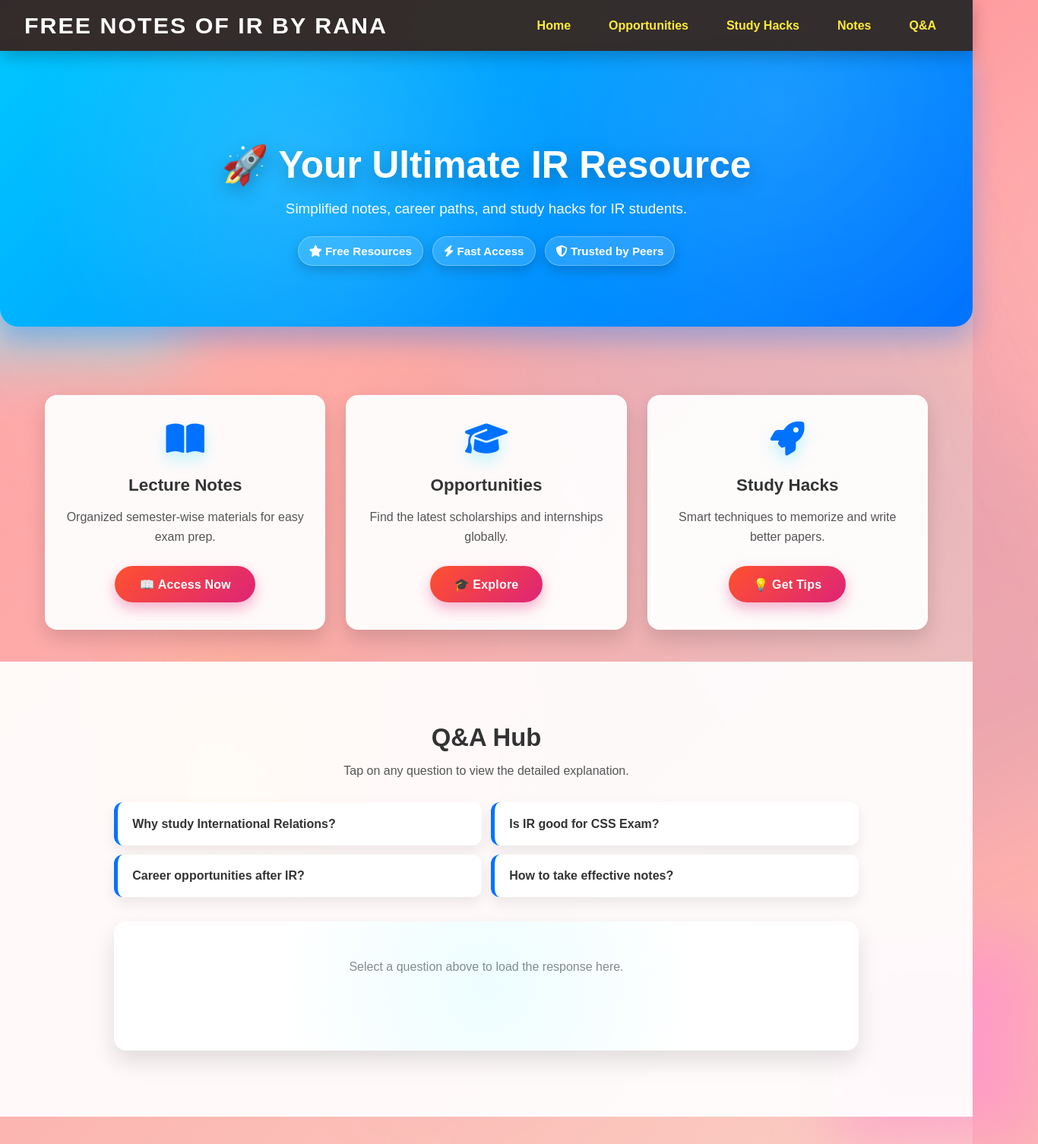
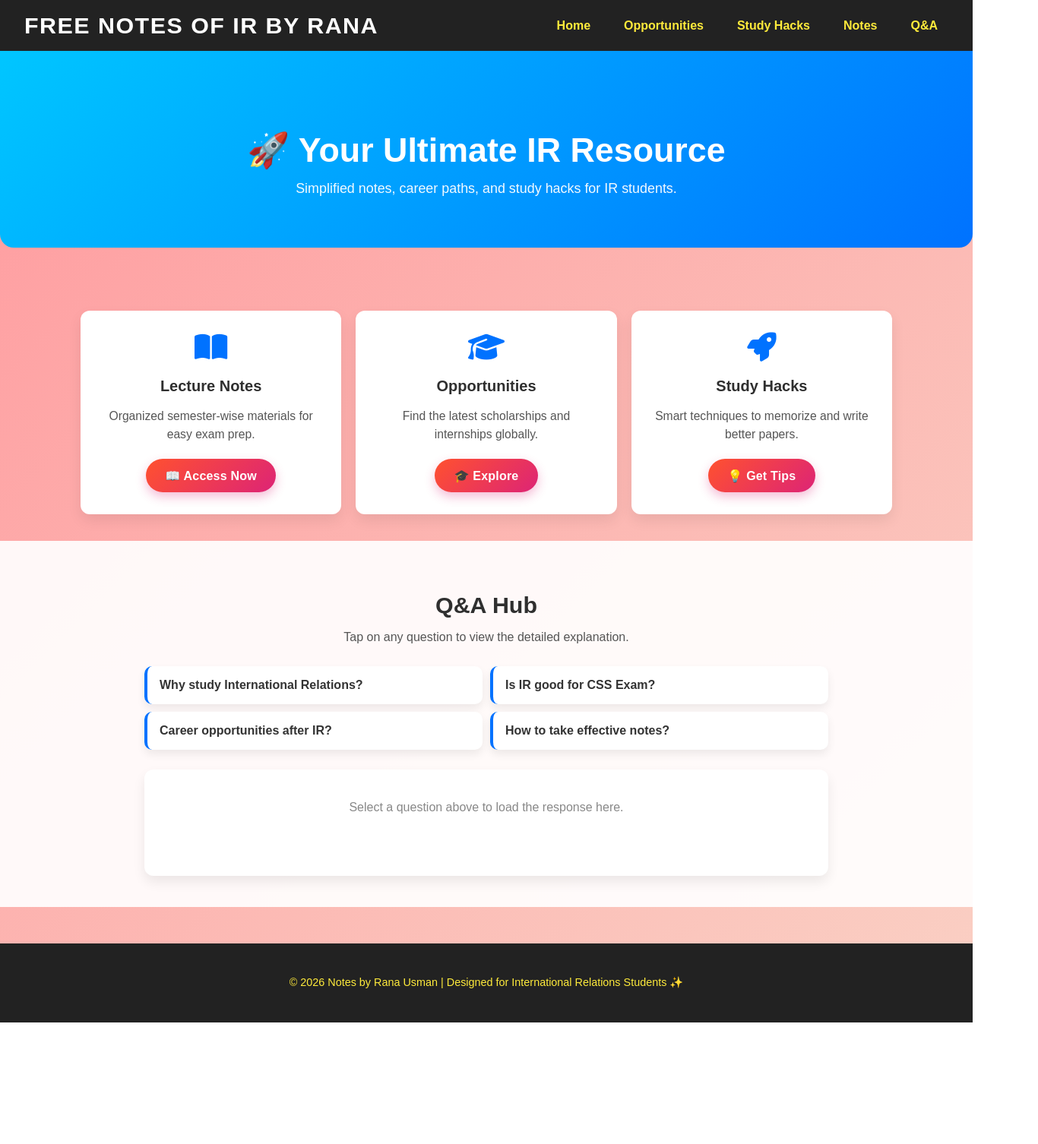
Before and after one commit to rana-ox/rana-usman, a plain HTML site: page index.html in a window 1280 px wide. Shown: the top 1506 px of the page at 76% size, 1366 px wide, since content can reach past the window. After the commit the page ends 1346 px from the top, so only its background shows below. Drawn offline with Linux system fonts and the light colour scheme.

Commit message:
Update index.html

```diff
--- a/index.html
+++ b/index.html
@@ -8,7 +8,7 @@
   <!-- Canonical -->
   <link rel="canonical" href="https://ranausman.me/">
 
-  <!-- SITE ICON (keeps existing folder name) -->
+  <!-- SITE ICON -->
   <link rel="icon" href="/assests/img/icon.ico" type="image/x-icon">
 
   <!-- Basic SEO -->
@@ -41,7 +41,7 @@
   }
   </script>
 
-  <!-- Structured Data: Organization with logo -->
+  <!-- Structured Data: Organization -->
   <script type="application/ld+json">
   {
     "@context": "https://schema.org",
@@ -49,12 +49,14 @@
     "name": "Free Notes of IR by Rana",
     "url": "https://ranausman.me/",
     "logo": "https://ranausman.me/assests/img/icon.ico",
-
+    "sameAs": [
+      "https://twitter.com/yourhandle",
+      "https://www.facebook.com/yourhandle"
+    ]
   }
   </script>
 
   <script async src="https://pagead2.googlesyndication.com/pagead/js/adsbygoogle.js?client=ca-pub-1914900211366391" crossorigin="anonymous"></script>
-
   <link rel="stylesheet" href="https://cdnjs.cloudflare.com/ajax/libs/font-awesome/6.5.0/css/all.min.css">
 
   <style>
@@ -63,18 +65,15 @@
       --bg2: #fad0c4;
       --hero1: #00c6ff;
       --hero2: #0072ff;
-      --accent: #00e5ff;
-      --glow: rgba(0, 229, 255, 0.25);
-      --card-bg: rgba(255, 255, 255, 0.94);
-      --border-soft: rgba(255, 255, 255, 0.35);
-      --text-main: #333;
+      --accent: #00b8d9;
+      --card-bg: #ffffff;
+      --text-main: #2f2f2f;
       --text-sub: #555;
       --yellow: #ffeb3b;
       --pink1: #ff512f;
       --pink2: #dd2476;
     }
 
-    /* Global Resets */
     * { box-sizing: border-box; }
     body {
       font-family: 'Poppins', sans-serif;
@@ -85,286 +84,183 @@
       display: flex;
       flex-direction: column;
       scroll-behavior: smooth;
-      overflow-x: hidden;
-      background: radial-gradient(circle at 15% 20%, rgba(255,255,255,0.16), transparent 25%),
-                  radial-gradient(circle at 80% 0%, rgba(255,255,255,0.14), transparent 28%),
-                  linear-gradient(135deg, var(--bg1), var(--bg2));
-      position: relative;
-      isolation: isolate;
+      background: linear-gradient(135deg, var(--bg1), var(--bg2));
     }
 
-    /* Animated gradient overlay */
-    body::before {
-      content: "";
-      position: fixed;
-      inset: -20%;
-      background: conic-gradient(from 45deg, rgba(0, 114, 255, 0.08), rgba(255, 81, 47, 0.08), rgba(255, 235, 59, 0.08), rgba(0, 114, 255, 0.08));
-      filter: blur(60px);
-      animation: spin 28s linear infinite;
-      z-index: -2;
-    }
-    @keyframes spin { to { transform: rotate(360deg); } }
-
-    /* Floating blobs */
-    .blob {
-      position: absolute;
-      filter: blur(40px);
-      opacity: 0.55;
-      z-index: -1;
-      animation: float 12s ease-in-out infinite;
-    }
-    .blob.one { width: 320px; height: 320px; background: #7af0ff; top: 10%; left: -8%; animation-delay: 0s; }
-    .blob.two { width: 260px; height: 260px; background: #ff8ad4; bottom: 8%; right: -6%; animation-delay: 2s; }
-    .blob.three { width: 220px; height: 220px; background: #ffd76f; top: 55%; left: 15%; animation-delay: 4s; }
-    @keyframes float {
-      0%, 100% { transform: translateY(0) translateX(0) scale(1); }
-      50% { transform: translateY(-18px) translateX(12px) scale(1.05); }
+    /* Reduce motion */
+    @media (prefers-reduced-motion: reduce) {
+      * { animation-duration: 0.001ms !important; animation-iteration-count: 1 !important; transition: none !important; }
     }
 
     /* NAV */
     nav {
-      background: rgba(34, 34, 34, 0.92);
-      backdrop-filter: blur(4px);
+      background: #222;
       color: #fff;
       display: flex;
       flex-direction: column;
       align-items: center;
       padding: 1rem;
-      box-shadow: 0 6px 22px rgba(0,0,0,.25);
       position: sticky;
       top: 0;
       z-index: 1000;
     }
-    nav h1 { margin: 0 0 10px 0; font-size: 1.5rem; letter-spacing: 2px; text-transform: uppercase; text-align: center; }
-    nav ul { list-style: none; display: flex; flex-wrap: wrap; justify-content: center; margin: 0; padding: 0; gap: 10px; }
+    nav h1 {
+      margin: 0 0 10px 0;
+      font-size: 1.5rem;
+      letter-spacing: 1.5px;
+      text-transform: uppercase;
+      text-align: center;
+    }
+    nav ul {
+      list-style: none;
+      display: flex;
+      flex-wrap: wrap;
+      justify-content: center;
+      margin: 0;
+      padding: 0;
+      gap: 10px;
+    }
     nav ul li a {
       color: var(--yellow);
       text-decoration: none;
       font-weight: 700;
-      transition: color .25s, transform .2s, background .2s, box-shadow .2s;
+      transition: color .2s, background .2s;
       font-size: 0.95rem;
-      padding: 8px 14px;
-      border-radius: 10px;
-      box-shadow: 0 0 0 rgba(255,255,255,0);
+      padding: 8px 12px;
+      border-radius: 8px;
     }
-    nav ul li a:hover {
-      background: rgba(255,255,255,0.12);
-      color: var(--accent);
-      transform: translateY(-1px);
-      box-shadow: 0 6px 16px rgba(0,0,0,0.22);
-    }
+    nav ul li a:hover { background: rgba(255,255,255,0.1); color: var(--accent); }
 
     @media (min-width: 768px) {
       nav { flex-direction: row; justify-content: space-between; padding: 1rem 2rem; }
       nav h1 { margin: 0; font-size: 1.9rem; }
-      nav ul { gap: 18px; }
-      nav ul li a { font-size: 1rem; padding: 9px 16px; }
+      nav ul { gap: 16px; }
+      nav ul li a { font-size: 1rem; padding: 9px 14px; }
     }
 
     /* HERO */
     .hero {
-      position: relative;
       background: linear-gradient(135deg, var(--hero1), var(--hero2));
       color: #fff;
       text-align: center;
-      padding: 3.6rem 1.6rem 3.2rem;
-      overflow: hidden;
-      border-bottom-left-radius: 24px;
-      border-bottom-right-radius: 24px;
-      box-shadow: 0 18px 35px rgba(0, 114, 255, 0.32);
+      padding: 3.4rem 1.6rem;
+      border-bottom-left-radius: 18px;
+      border-bottom-right-radius: 18px;
     }
-    .hero::after {
-      content: "";
-      position: absolute;
-      inset: 0;
-      background: radial-gradient(circle at 30% 40%, rgba(255,255,255,0.2), transparent 38%),
-                  radial-gradient(circle at 80% 20%, rgba(255,255,255,0.15), transparent 35%);
-      opacity: 0.7;
-      pointer-events: none;
-    }
-    .hero h2 { font-size: 2.2rem; margin-bottom: 1rem; line-height: 1.2; position: relative; z-index: 1; text-shadow: 0 8px 24px rgba(0,0,0,0.25); }
-    .hero p { font-size: 1.08rem; opacity: 0.97; position: relative; z-index: 1; max-width: 780px; margin: 0 auto; }
+    .hero h2 { font-size: 2.2rem; margin-bottom: 0.8rem; line-height: 1.2; }
+    .hero p { font-size: 1.05rem; opacity: 0.95; max-width: 760px; margin: 0 auto; }
 
-    /* Hero floating badges */
-    .hero-badges {
-      position: relative;
-      z-index: 1;
-      margin-top: 1.6rem;
-      display: flex;
-      gap: 12px;
-      flex-wrap: wrap;
-      justify-content: center;
-    }
-    .badge {
-      background: rgba(255,255,255,0.14);
-      border: 1px solid rgba(255,255,255,0.3);
-      color: #fff;
-      padding: 10px 14px;
-      border-radius: 999px;
-      font-weight: 700;
-      font-size: 0.95rem;
-      box-shadow: 0 6px 16px rgba(0,0,0,0.18);
-      backdrop-filter: blur(6px);
+    @media (min-width: 768px) {
+      .hero { padding: 4.2rem 2rem; }
+      .hero h2 { font-size: 2.8rem; }
+      .hero p { font-size: 1.12rem; }
     }
 
-    @media (min-width: 768px) {
-      .hero { padding: 5rem 2rem; }
-      .hero h2 { font-size: 3.1rem; }
-      .hero p { font-size: 1.18rem; }
+    /* Ad Space */
+    .ad-container {
+      width: 100%;
+      text-align: center;
+      margin: 1.5rem 0;
+      padding: 0 1rem;
     }
 
-    /* Ad Space Styling */
-    .ad-container { width: 100%; text-align: center; margin: 1.5rem 0; padding: 0 1rem; overflow: hidden; }
-
-    /* Cards Grid */
+    /* Cards */
     .cards {
       display: grid;
-      grid-template-columns: repeat(auto-fit, minmax(280px, 1fr));
-      padding: 2.6rem 1.2rem;
-      gap: 1.7rem;
-      max-width: 1200px;
+      grid-template-columns: repeat(auto-fit, minmax(260px, 1fr));
+      padding: 2.2rem 1rem;
+      gap: 1.2rem;
+      max-width: 1100px;
       margin: 0 auto;
-      width: 100%;
     }
     .card {
       background: var(--card-bg);
-      padding: 2.2rem 1.6rem;
-      border-radius: 16px;
-      box-shadow: 0 12px 26px rgba(0,0,0,0.14);
+      padding: 1.8rem 1.4rem;
+      border-radius: 12px;
+      box-shadow: 0 8px 18px rgba(0,0,0,0.08);
       text-align: center;
-      transition: transform 0.25s ease, box-shadow 0.25s ease, translate 0.2s ease, border 0.25s ease;
-      border: 1px solid var(--border-soft);
-      position: relative;
-      overflow: hidden;
+      transition: transform 0.18s ease, box-shadow 0.18s ease;
     }
-    .card::before {
-      content: "";
-      position: absolute;
-      inset: 0;
-      background: radial-gradient(circle at 20% 20%, rgba(0, 229, 255, 0.12), transparent 35%),
-                  radial-gradient(circle at 80% 10%, rgba(255, 81, 47, 0.12), transparent 38%);
-      opacity: 0;
-      transition: opacity 0.3s ease;
-      z-index: 0;
-    }
-    .card:hover {
-      transform: translateY(-6px) scale(1.012);
-      box-shadow: 0 18px 36px rgba(0,0,0,0.18);
-      border-color: rgba(0,229,255,0.35);
-    }
-    .card:hover::before { opacity: 1; }
-    .card i { font-size: 2.8rem; color: #0072ff; margin-bottom: 1rem; position: relative; z-index: 1; text-shadow: 0 10px 20px var(--glow); }
-    .card h3 { margin: 0.6rem 0; font-size: 1.4rem; position: relative; z-index: 1; }
-    .card p { font-size: 1rem; color: var(--text-sub); margin-bottom: 1.6rem; line-height: 1.6; position: relative; z-index: 1; }
+    .card:hover { transform: translateY(-3px); box-shadow: 0 12px 22px rgba(0,0,0,0.12); }
+    .card i { font-size: 2.4rem; color: #0072ff; margin-bottom: 0.8rem; }
+    .card h3 { margin: 0.5rem 0; font-size: 1.25rem; }
+    .card p { font-size: 0.98rem; color: var(--text-sub); margin-bottom: 1.2rem; line-height: 1.55; }
 
     .button {
       display: inline-block;
       background: linear-gradient(135deg, var(--pink1), var(--pink2));
       color: #fff;
-      padding: 0.9rem 2rem;
+      padding: 0.8rem 1.6rem;
       border-radius: 999px;
       text-decoration: none;
       font-weight: 700;
-      transition: 0.22s ease;
-      box-shadow: 0 8px 18px rgba(221, 36, 118, 0.35);
+      transition: 0.18s ease;
+      box-shadow: 0 6px 14px rgba(221, 36, 118, 0.3);
       letter-spacing: 0.2px;
-      position: relative;
-      z-index: 1;
     }
-    .button:hover {
-      transform: translateY(-2px) scale(1.01);
-      filter: brightness(1.08);
-      box-shadow: 0 12px 24px rgba(221, 36, 118, 0.4);
+    .button:hover { transform: translateY(-2px); filter: brightness(1.05); }
+
+    /* Q&A */
+    .qa {
+      padding: 2.6rem 1rem;
+      background: rgba(255, 255, 255, 0.92);
     }
-
-    /* Q&A Section */
-    .qa { padding: 3.4rem 1.2rem; background: rgba(255, 255, 255, 0.92); width: 100%; }
-    .qa h2 { text-align: center; font-size: 2.05rem; margin-bottom: 1rem; }
-    .qa-intro { text-align: center; margin-bottom: 2rem; color: var(--text-sub); }
+    .qa h2 { text-align: center; font-size: 1.9rem; margin-bottom: 0.8rem; }
+    .qa-intro { text-align: center; margin-bottom: 1.8rem; color: var(--text-sub); }
 
     .qa-list {
       display: grid;
       grid-template-columns: 1fr;
-      gap: 12px;
-      max-width: 980px;
+      gap: 10px;
+      max-width: 900px;
       margin: 0 auto;
     }
     @media (min-width: 600px) { .qa-list { grid-template-columns: repeat(2, 1fr); } }
 
     .qa-item {
       background: #fff;
-      border-radius: 12px;
-      padding: 1.2rem;
+      border-radius: 10px;
+      padding: 1rem;
       text-decoration: none;
       color: #333;
-      box-shadow: 0 8px 18px rgba(0,0,0,0.08);
+      box-shadow: 0 6px 12px rgba(0,0,0,0.07);
       font-weight: 600;
-      border-left: 5px solid #0072ff;
-      transition: 0.2s;
-      display: block;
-      position: relative;
-      overflow: hidden;
+      border-left: 4px solid #0072ff;
+      transition: 0.15s ease;
     }
-    .qa-item::after {
-      content: "";
-      position: absolute;
-      inset: 0;
-      background: linear-gradient(120deg, rgba(0, 229, 255, 0.08), rgba(255, 81, 47, 0.08));
-      opacity: 0;
-      transition: opacity 0.2s;
-    }
-    .qa-item:hover { background: #f0f7ff; transform: translateX(5px); }
-    .qa-item:hover::after { opacity: 1; }
+    .qa-item:hover { background: #f3f7ff; transform: translateX(4px); }
 
     .qa-viewer {
-      margin: 2rem auto;
-      max-width: 980px;
+      margin: 1.6rem auto 0;
+      max-width: 900px;
       background: #fff;
-      border-radius: 16px;
-      box-shadow: 0 14px 30px rgba(0,0,0,0.12);
-      padding: 2.2rem;
-      min-height: 170px;
-      position: relative;
-      overflow: hidden;
-    }
-    .qa-viewer::before {
-      content: "";
-      position: absolute;
-      inset: -20%;
-      background: radial-gradient(circle, rgba(0, 229, 255, 0.07), transparent 40%);
-      transform: rotate(8deg);
-      pointer-events: none;
+      border-radius: 12px;
+      box-shadow: 0 8px 16px rgba(0,0,0,0.08);
+      padding: 1.6rem;
+      min-height: 140px;
     }
 
     footer {
       background: #222;
       color: var(--yellow);
       text-align: center;
-      padding: 2.3rem 1rem;
-      font-size: 0.95rem;
+      padding: 1.8rem 1rem;
+      font-size: 0.9rem;
       margin-top: auto;
-      position: relative;
-      overflow: hidden;
-    }
-    footer::before {
-      content: "";
-      position: absolute;
-      inset: -30% -10%;
-      background: radial-gradient(circle at 20% 40%, rgba(0,229,255,0.12), transparent 45%),
-                  radial-gradient(circle at 80% 60%, rgba(255,235,59,0.12), transparent 50%);
-      opacity: 0.6;
-      pointer-events: none;
     }
 
-    /* Utility: smooth scroll anchor offset for sticky nav */
-    :target::before { content: ""; display: block; height: 80px; margin-top: -80px; visibility: hidden; }
+    /* Utility offset for sticky nav */
+    :target::before { content: ""; display: block; height: 70px; margin-top: -70px; visibility: hidden; }
+
+    /* Lighten for low-power devices */
+    @media (max-width: 640px) {
+      nav, footer { box-shadow: none; }
+      .card, .qa-viewer { box-shadow: 0 4px 10px rgba(0,0,0,0.08); }
+      body { background: linear-gradient(135deg, #ffb3ba, #ffe0e6); }
+    }
   </style>
 </head>
 <body>
-  <!-- Floating blobs -->
-  <div class="blob one"></div>
-  <div class="blob two"></div>
-  <div class="blob three"></div>
 
   <nav>
     <h1>Free Notes of IR by Rana</h1>
@@ -380,11 +276,6 @@
   <header class="hero">
     <h2>🚀 Your Ultimate IR Resource</h2>
     <p>Simplified notes, career paths, and study hacks for IR students.</p>
-    <div class="hero-badges">
-      <span class="badge"><i class="fa-solid fa-star"></i> Free Resources</span>
-      <span class="badge"><i class="fa-solid fa-bolt"></i> Fast Access</span>
-      <span class="badge"><i class="fa-solid fa-shield-halved"></i> Trusted by Peers</span>
-    </div>
   </header>
 
   <div class="ad-container">
@@ -459,23 +350,20 @@
         e.preventDefault();
 
         const slug = link.getAttribute('data-slug');
-        viewer.innerHTML = '<div style="text-align:center; padding: 20px;"><i class="fa-solid fa-circle-notch fa-spin" style="font-size:2rem; color:#0072ff;"></i><p>Fetching Answer...</p></div>';
+        viewer.innerHTML = '<div style="text-align:center; padding: 18px;"><i class="fa-solid fa-circle-notch fa-spin" style="font-size:1.8rem; color:#0072ff;"></i><p>Fetching Answer...</p></div>';
 
         try {
           const res = await fetch(`/questions/${slug}`);
           if (!res.ok) throw new Error();
           viewer.innerHTML = await res.text();
 
-          const offset = 100;
+          const offset = 90;
           const bodyRect = document.body.getBoundingClientRect().top;
           const elementRect = viewer.getBoundingClientRect().top;
           const elementPosition = elementRect - bodyRect;
           const offsetPosition = elementPosition - offset;
 
-          window.scrollTo({
-            top: offsetPosition,
-            behavior: 'smooth'
-          });
+          window.scrollTo({ top: offsetPosition, behavior: 'smooth' });
         } catch (err) {
           viewer.innerHTML = '<p style="color:#d32f2f; text-align:center; font-weight:bold;">⚠️ Error: The answer file could not be found. Please check your /questions/ folder.</p>';
         }
```
